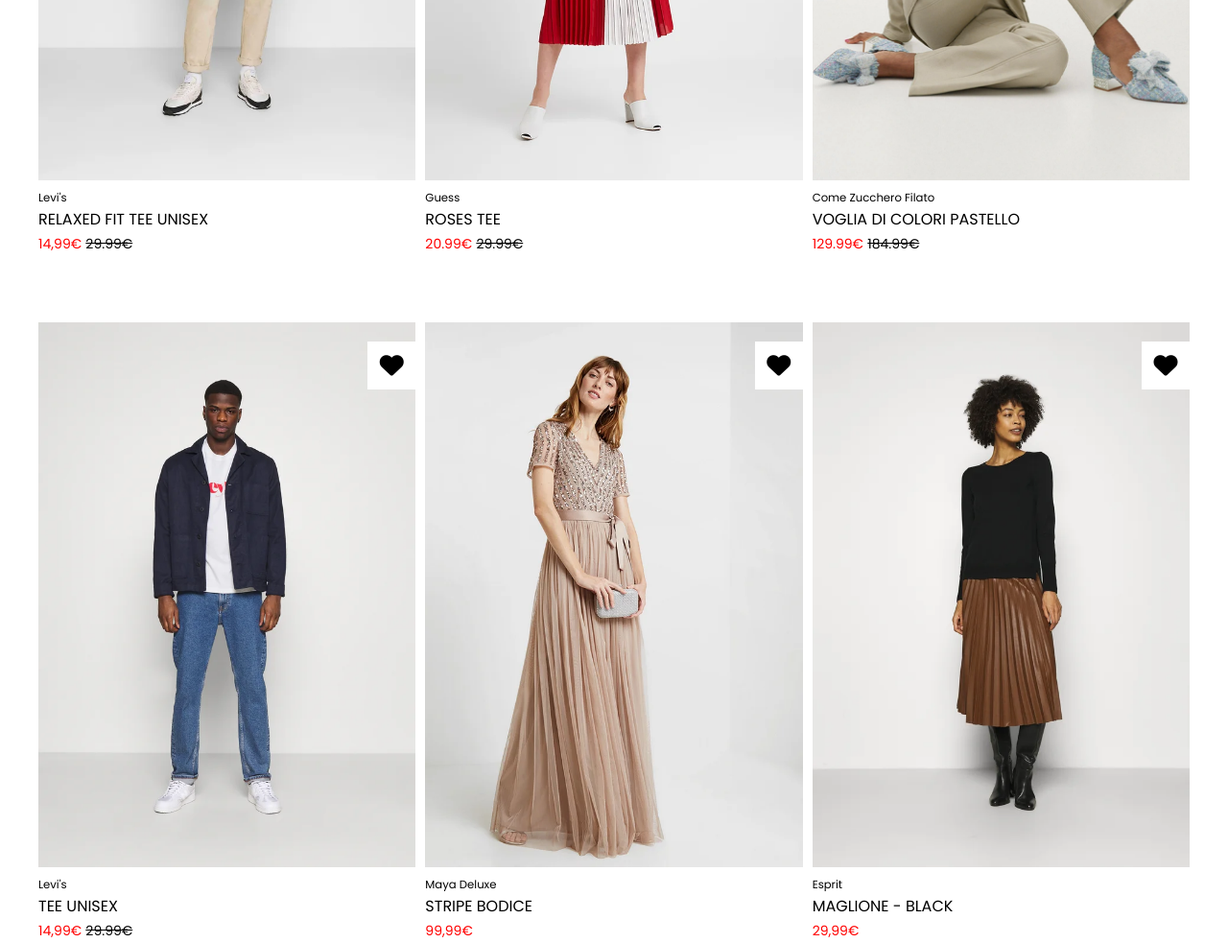
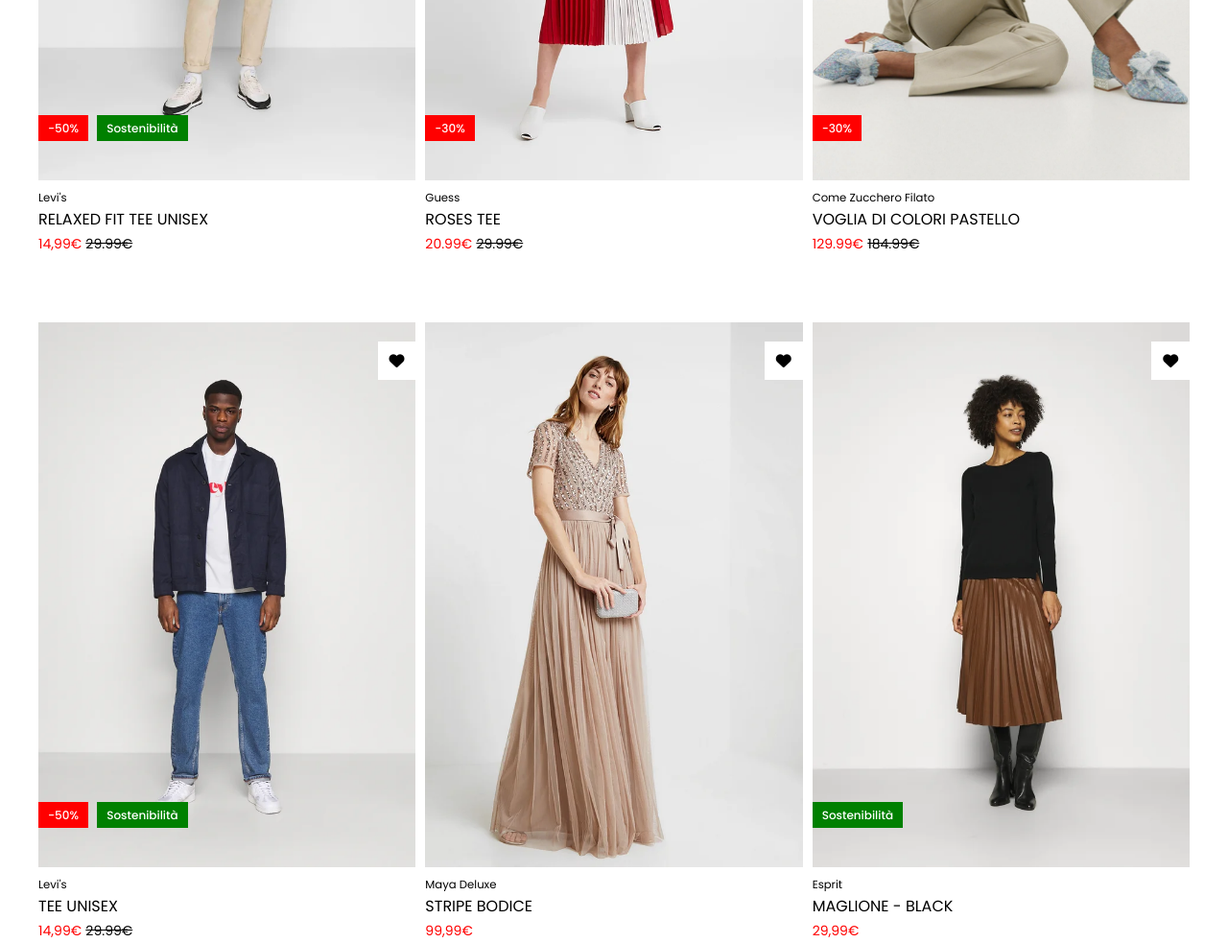
Before and after one commit to domespa/html-css-boolando, a plain HTML site: page index.html in a window 1280 px wide. Shown: the part 460-1443 px from the top of the page at 96% size. Drawn offline with Linux system fonts and the light colour scheme.

Commit message:
fix: main tag

```diff
--- a/css/style.css
+++ b/css/style.css
@@ -163,10 +163,30 @@ h3 {
         position: absolute;
         top: 20px;
         right: 0;
-   height: 50px;
-   width: 50px;
-   font-size: 25px;
+        padding: 3%;
+        font-size: 100%;
         justify-content: center;
         align-items: center;
         background-color: white;
 }
+
+.tag {
+    padding: 5px 10px;
+    color: white;
+    font-size: 12px;
+    font-weight: 500;
+}
+
+.tag-red {
+    background-color: red;
+    margin-right: 5px;
+}
+
+.tag-green {
+    background-color: green;
+}
+
+.img-container div {
+    position: absolute;
+    bottom: 50px;
+}
--- a/index.html
+++ b/index.html
@@ -41,6 +41,10 @@
                     <img class="img-fluid" src="./img/1b.webp" alt="guess">
                     <img class="img-fluid hoverimg" src="./img/1.webp" alt="guess">
                     <span class="heart"><i class="fa-solid fa-heart"></i></span>
+                    <div>
+                        <span class="tag tag-red">-50%</span>
+                        <span class="tag tag-green">Sostenibilità</span>
+                    </div>
                 </div>
                 <div class="marca"><small>Levi's</small></div>
                 <div class="type">RELAXED FIT TEE UNISEX</div>
@@ -51,6 +55,9 @@
                     <img class="img-fluid" src="./img/2b.webp" alt="guess2">
                     <img class="img-fluid hoverimg" src="./img/2.webp" alt="guess2">
                     <span class="heart"><i class="fa-solid fa-heart"></i></span>
+                    <div>
+                        <span class="tag tag-red">-30%</span>
+                    </div>
                 </div>
                     <div class="marca"><small>Guess</small></div>
                     <div class="type">ROSES TEE</div>
@@ -61,6 +68,9 @@
                     <img class="img-fluid" src="./img/3b.webp" alt="guess3">
                     <img class="img-fluid hoverimg" src="./img/3.webp" alt="guess3">
                     <span class="heart"><i class="fa-solid fa-heart"></i></span>
+                    <div>
+                        <span class="tag tag-red">-30%</span>
+                    </div>
                 </div>
                     <div class="marca"><small>Come Zucchero Filato</small></div>
                 <div class="type">VOGLIA DI COLORI PASTELLO</div>
@@ -73,6 +83,10 @@
                     <img class="img-fluid" src="./img/4b.webp" alt="guess4">
                     <img class="img-fluid hoverimg" src="./img/4.webp" alt="guess4">
                     <span class="heart"><i class="fa-solid fa-heart"></i></span>
+                    <div>
+                        <span class="tag tag-red">-50%</span>
+                        <span class="tag tag-green">Sostenibilità</span>
+                    </div>
                 </div>
                 <div class="marca"><small>Levi's</small></div>
                 <div class="type">TEE UNISEX</div>
@@ -93,6 +107,9 @@
                 <img class="img-fluid" src="./img/6b.webp" alt="guess6">
                 <img class="img-fluid hoverimg" src="./img/6.webp" alt="guess6">
                 <span class="heart"><i class="fa-solid fa-heart"></i></span>
+                <div>
+                    <span class="tag tag-green">Sostenibilità</span>
+                </div>
             </div>
                 <div class="marca"><small>Esprit</small></div>
                 <div class="type">MAGLIONE - BLACK</div>
```
Lines whose indentation alone changed are shown as unchanged.
